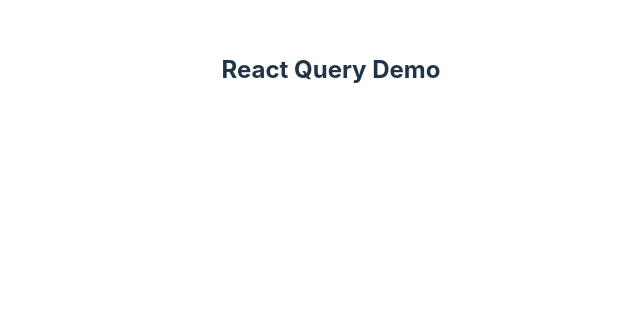
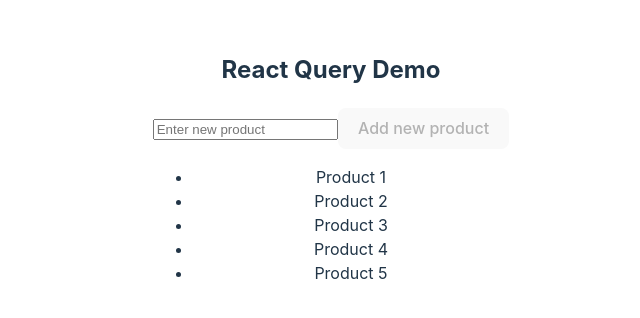
Before and after one commit to luongvietan/react-routing-and-custom-hooks, a React (Vite) app: page /reactquery in a window 1280 px wide. Shown: the top 318 px of the page, without its empty margins (309-949 px from the left). Built offline with nearby package versions, Linux system fonts and the light colour scheme.

Commit message:
react query

```diff
--- a/src/pages/react-query/api/index.js
+++ b/src/pages/react-query/api/index.js
@@ -22,6 +22,7 @@ export const fetchProductList = async () => {
     await new Promise((resolve) => setTimeout(resolve, 1000))
     return productList
 }
+const timeout = 1000;
 export const addNewProduct = async (productName) => {
     await new Promise((resolve) => setTimeout(resolve, timeout))
     const newProduct = {
--- a/src/pages/react-query/index.jsx
+++ b/src/pages/react-query/index.jsx
@@ -1,16 +1,53 @@
-import { useQuery } from "@tanstack/react-query";
-import { fetchProductList } from "./api";
+import { useMutation, useQuery, useQueryClient } from "@tanstack/react-query";
+import { addNewProduct, fetchProductList } from "./api";
+import { useState } from "react";
 
 export default function ReactQuery() {
-  const query = useQuery({
+  const [productTitle, setProductTitle] = useState("");
+  const getQueryClient = useQueryClient();
+  const { data: productList, isLoading } = useQuery({
     queryKey: ["productList"],
     queryFn: () => fetchProductList(),
   });
-  console.log(query);
-
+  const { mutateAsync: handleAddProductMutation } = useMutation({
+    mutationFn: addNewProduct,
+    onSuccess: () => {
+      getQueryClient.invalidateQueries(["productList"]);
+    },
+  });
+  async function handleAddProduct() {
+    await handleAddProductMutation(productTitle);
+    setProductTitle("");
+  }
+  if (isLoading) return <h2>Loading products . . .</h2>;
   return (
     <div>
       <h2>React Query Demo</h2>
+      <div>
+        <input
+          type="text"
+          name="product"
+          value={productTitle}
+          onChange={(event) => setProductTitle(event.target.value)}
+          placeholder="Enter new product"
+        />
+        <button
+          onClick={handleAddProduct}
+          disabled={productTitle.trim() === ""}
+          type="button"
+        >
+          Add new product
+        </button>
+      </div>
+      <ul>
+        {productList?.length > 0 ? (
+          productList.map((product, index) => (
+            <li key={index}>{product.title}</li>
+          ))
+        ) : (
+          <h3>No product found</h3>
+        )}
+      </ul>
     </div>
   );
 }
```
